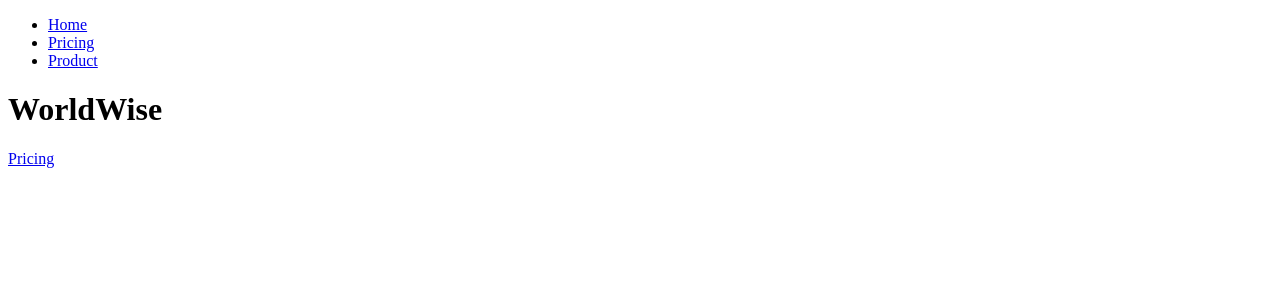
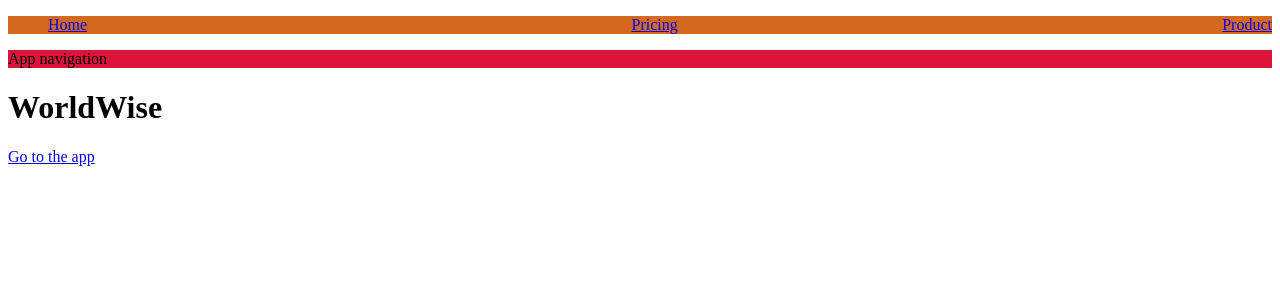
Before and after one commit to parti26/worldWise, a React (Vite) app: page / in a window 1280 px wide. Shown: the top 300 px of the page. Built offline with nearby package versions, Linux system fonts and the light colour scheme.

Commit message:
created navigation components and css modules to apply specific styles

```diff
--- a/src/App.jsx
+++ b/src/App.jsx
@@ -3,6 +3,7 @@
 import Pricing from "./pages/Pricing";
 import Homepage from "./pages/Homepage";
 import PageNotFound from "./pages/PageNotFound";
+import AppLayout from "./pages/AppLayout";
 
 function App() {
   return (
@@ -11,6 +12,7 @@
         <Route path="/" element={<Homepage />} />
         <Route path="product" element={<Product />} />
         <Route path="pricing" element={<Pricing />} />
+        <Route path="app" element={<AppLayout />} />
         <Route path="*" element={<PageNotFound />} />
       </Routes>
     </BrowserRouter>
--- /dev/null
+++ b/src/components/AppNav.jsx
@@ -0,0 +1,7 @@
+import styles from "./AppNav.module.css";
+
+function AppNav() {
+  return <nav className={styles.nav}>App navigation</nav>;
+}
+
+export default AppNav;
--- /dev/null
+++ b/src/components/AppNav.module.css
@@ -0,0 +1,3 @@
+.nav {
+  background-color: crimson;
+}
--- a/src/components/PageNav.jsx
+++ b/src/components/PageNav.jsx
@@ -1,8 +1,9 @@
 import { NavLink } from "react-router-dom";
+import styles from "./PageNav.module.css";
 
 function PageNav() {
   return (
-    <nav>
+    <nav className={styles.nav}>
       <ul>
         <li>
           <NavLink to="/">Home</NavLink>
--- /dev/null
+++ b/src/components/PageNav.module.css
@@ -0,0 +1,9 @@
+.nav {
+  background-color: chocolate;
+}
+
+.nav ul {
+  display: flex;
+  justify-content: space-between;
+  list-style: none;
+}
--- /dev/null
+++ b/src/pages/AppLayout.jsx
@@ -0,0 +1,12 @@
+import AppNav from "../components/AppNav";
+
+function AppLayout() {
+  return (
+    <div>
+      <AppNav />
+      <p>App</p>
+    </div>
+  );
+}
+
+export default AppLayout;
--- a/src/pages/Homepage.jsx
+++ b/src/pages/Homepage.jsx
@@ -1,13 +1,15 @@
 import { Link } from "react-router-dom";
 import PageNav from "../components/PageNav";
+import AppNav from "../components/AppNav";
 
 function Homepage() {
   return (
     <div>
       <PageNav />
+      <AppNav />
       <h1>WorldWise</h1>
 
-      <Link to="/pricing">Pricing</Link>
+      <Link to="/app">Go to the app</Link>
     </div>
   );
 }
```
